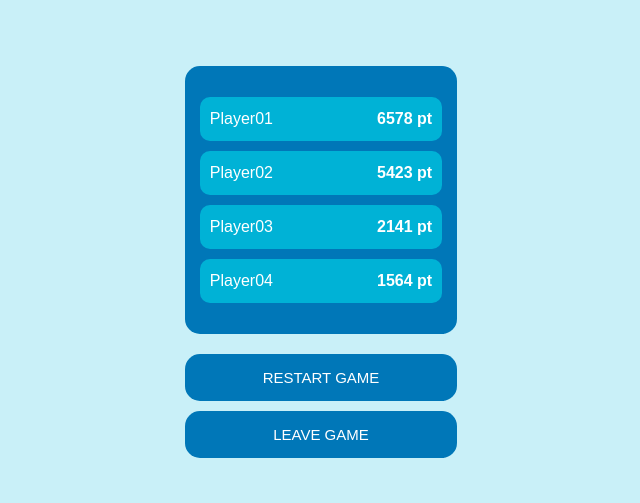
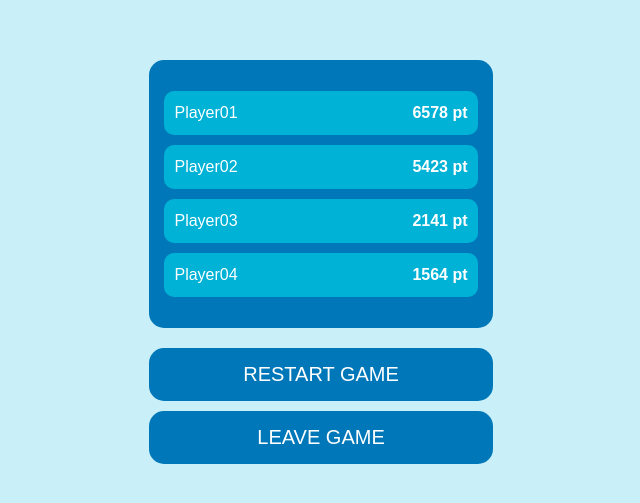
Before and after one commit to shaynlink/reacoustic, a React (Vite) app: page /end-game in a window 1280 px wide. Shown: the part 133-636 px from the top of the page, without its empty margins (319-959 px from the left). Built offline with nearby package versions, Linux system fonts and the light colour scheme.

Commit message:
fix end game css

```diff
--- a/src/index.css
+++ b/src/index.css
@@ -175,7 +175,6 @@ input::placeholder {
   padding: 15px;
   font-size: 15px;
   margin-top: 10px;
-  font-size: 20px;
   width: 100%;
   padding-left: 80px;
   padding-right: 80px;
@@ -223,7 +222,7 @@ input::placeholder {
   cursor: pointer;
   border-radius: 15px;
   padding: 15px;
-  font-size: 15px;
+  font-size: 20px;
 }
 
 .game {
```
